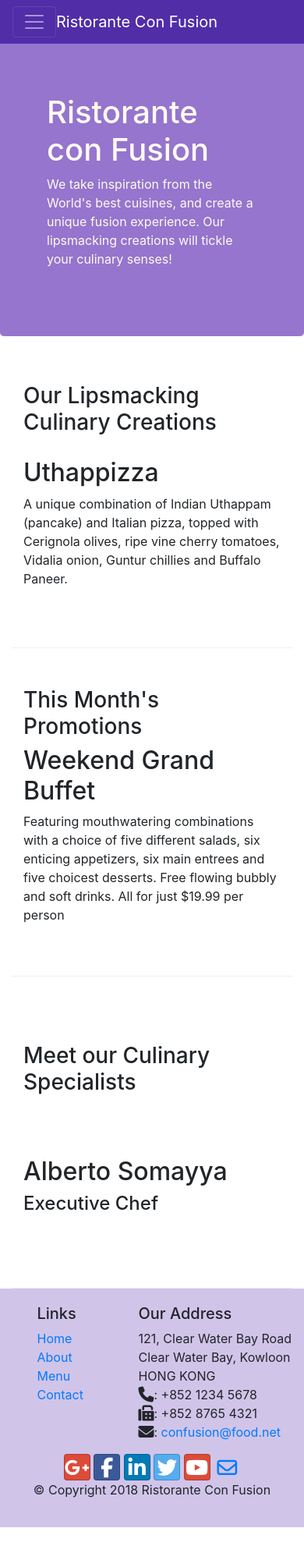
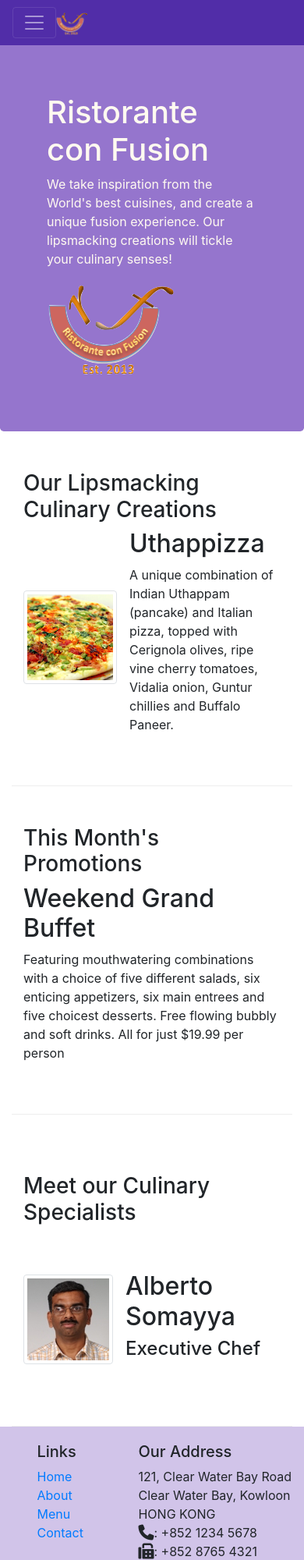
Before and after one commit to skarthi2001/Bootstrap4, a website: page index.html in a window 390 px wide. Shown: the top 2000 px of the page at 78% size. Drawn offline with nearby package versions, Linux system fonts and the light colour scheme.

Commit message:
Images and Media

```diff
--- a/index.html
+++ b/index.html
@@ -20,7 +20,7 @@
             <button class="navbar-toggler" type="button" data-toggle="collapse" data-target="#Navbar">
                 <span class="navbar-toggler-icon"></span>
             </button>
-            <a class="navbar-brand mr-auto" href="#">Ristorante Con Fusion </a>
+            <a class="navbar-brand mr-auto" href="#"><img src="./img/logo.png" height="30" width="41"></a>
             <div class="collapse navbar-collapse" id="Navbar">
                 <ul class="navbar-nav mr-auto">
                     <li class="nav-item">
@@ -51,7 +51,8 @@
                     <h1>Ristorante con Fusion</h1>
                     <p>We take inspiration from the World's best cuisines, and create a unique fusion experience. Our lipsmacking creations will tickle your culinary senses!</p>
                 </div>
-                <div class="col-12 col-sm">
+                <div class="col-12 col-sm align-self-center">
+                    <img src="./img/logo.png" class="img-fluid">
                 </div>
             </div>
         </div>
@@ -62,12 +63,19 @@
             <div class="col-12 col-sm-4 col-md-3 order-sm-last">
                 <h3>Our Lipsmacking Culinary Creations</h3>
             </div>
-            <div class="col col-sm col-md order-sm-first">
-                <h2>Uthappizza</h2>
+            <div class="col col-sm order-sm-first col-md">
+                <div class="media">
+                    <img class="d-flex mr-3 img-thumbnail align-self-center" src="./img/uthappizza.png" alt="Uthappizza image">
+
+
+            <div class="media-body">
+                <h2 class="mt-0">Uthappizza</h2>
                 <p>A unique combination of Indian Uthappam (pancake) and Italian pizza, topped with Cerignola olives, ripe vine cherry tomatoes, Vidalia onion, Guntur chillies and Buffalo Paneer.</p>
             </div>
         </div>
+    </div>
 
+        </div>
 
         <div class="row row-content align-items-center">
             <div class="col-12 col-sm-4 col-md-3">
@@ -84,9 +92,19 @@
                 <h3>Meet our Culinary Specialists</h3>
             </div>
             <div class="col col-sm col-md order-sm-first">
-                <h2>Alberto Somayya</h2>
-                <h4>Executive Chef</h4>
-                <p class="d-none d-sm-block">Award winning three-star Michelin chef with wide International experience having worked closely with whos-who in the culinary world, he specializes in creating mouthwatering Indo-Italian fusion experiences. </p>
+                <div class="media">
+                    <img class="d-flex mr-3 img-thumbnail align-self-center"
+                            src="img/alberto.png" alt="Alberto Somayya">
+                    <div class="media-body">
+                        <h2 class="mt-0">Alberto Somayya</h2>
+                        <h4>Executive Chef</h4>
+                        <p class="d-none d-sm-block">Award winning three-star Michelin chef with wide
+                            International experience having worked closely with
+                            whos-who in the culinary world, he specializes in
+                            creating mouthwatering Indo-Italian fusion experiences.
+                            </p>
+                    </div>
+                </div>
             </div>
         </div>
     </div>
```
Also changed, not shown: aboutus.html (+3 -2 lines), contactus.html (+3 -2 lines), img/alberto.png (added), img/buffet.png (added), img/logo.png (added), img/uthappizza.png (added), 1 other file.
